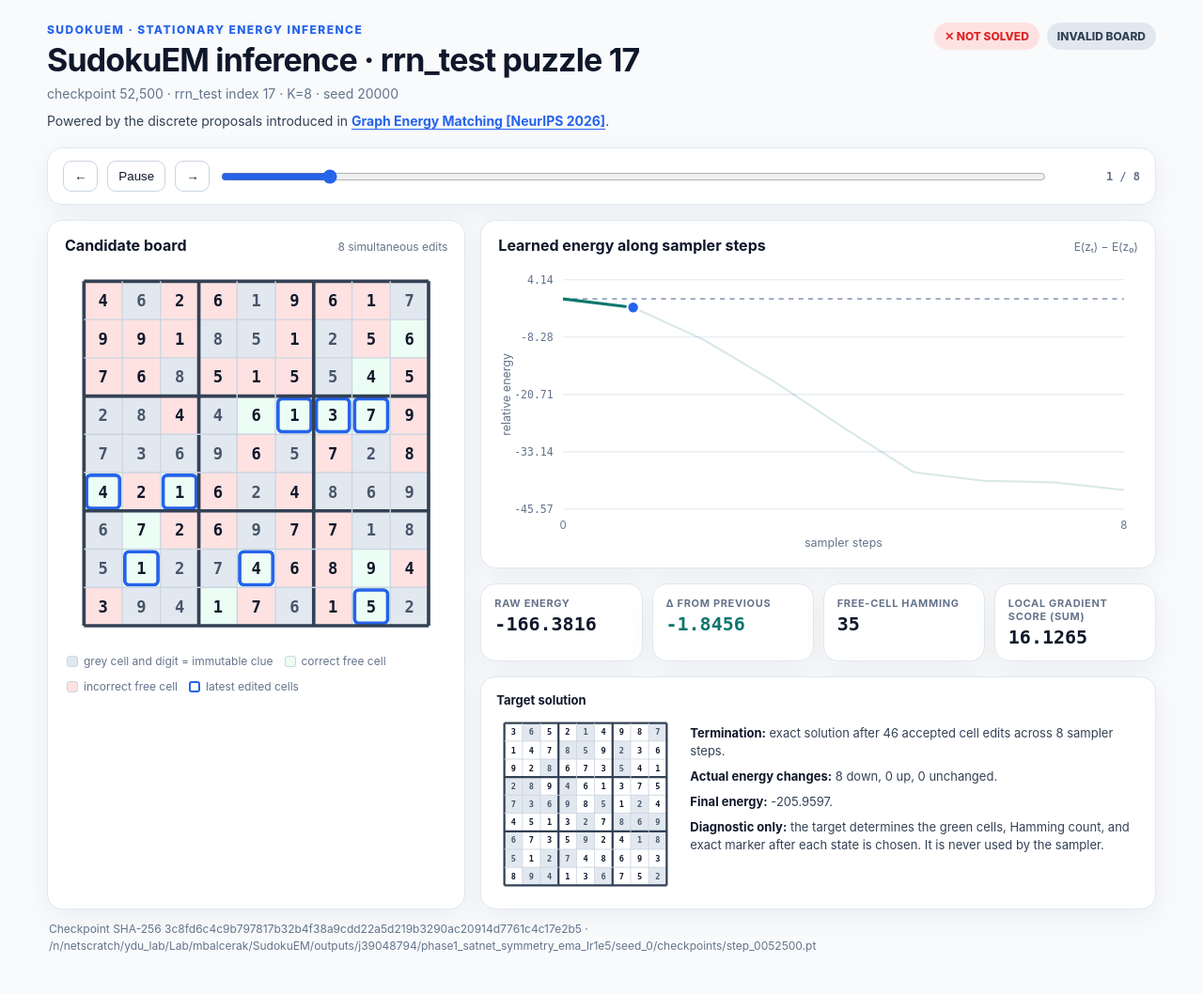
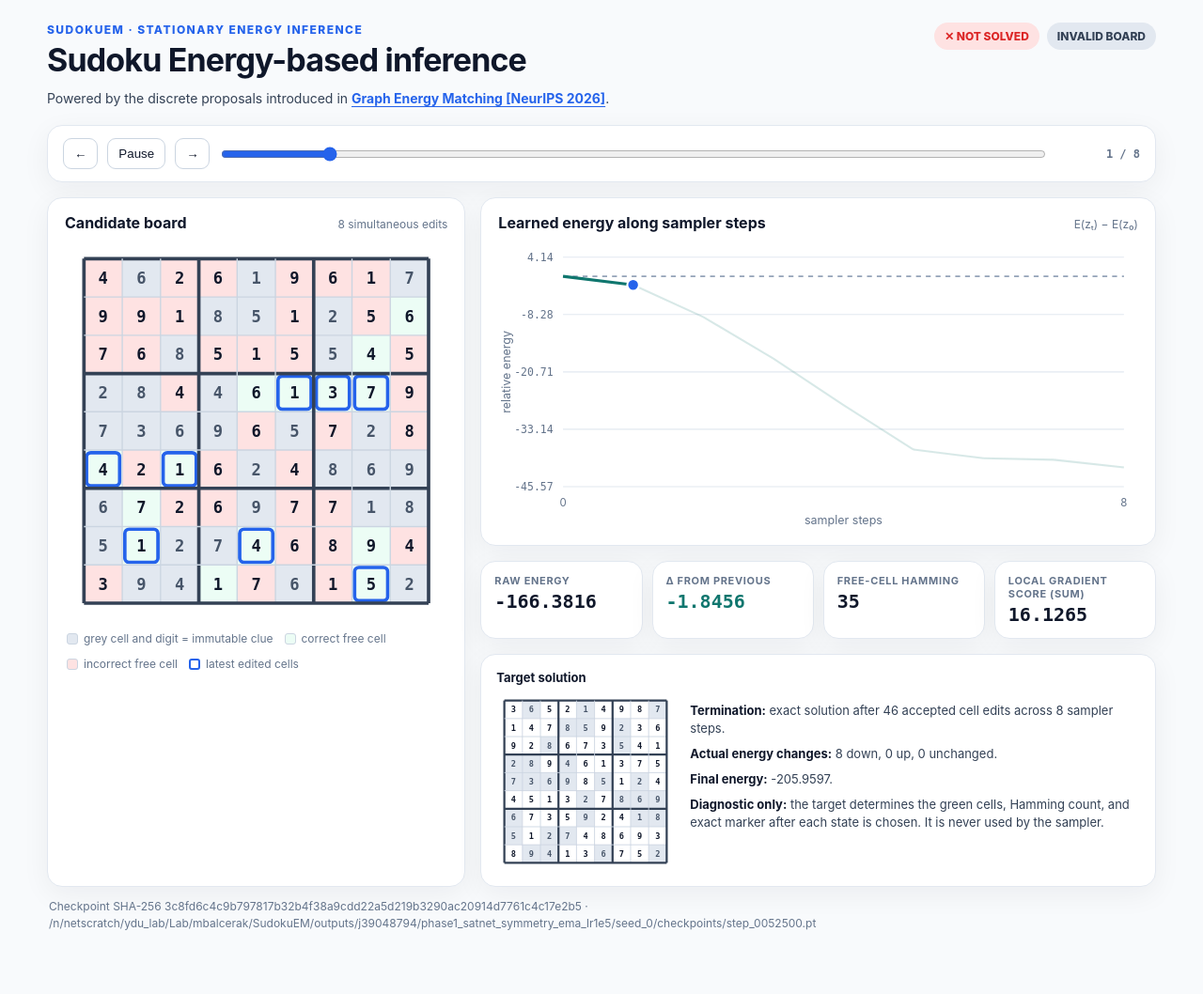
Before and after one commit to m1balcerak/m1balcerak.github.io, a Jekyll site: the page assets/sudoku/index.html, which Jekyll copies as it is, in a window 1280 px wide. Shown: the whole page at 94% size. Built offline with Jekyll 4.4.1, drawn with Linux system fonts in a browser that asks for light colours; after the commit the page ends 1034 px from its top, so only the background shows below that.

Commit message:
Simplify Sudoku demo heading

```diff
--- a/assets/sudoku/index.html
+++ b/assets/sudoku/index.html
@@ -3,7 +3,7 @@
 <head>
   <meta charset="utf-8">
   <meta name="viewport" content="width=device-width, initial-scale=1">
-  <title>SudokuEM inference · rrn_test puzzle 17</title>
+  <title>Sudoku Energy-based inference</title>
   <style>
     :root {
       color-scheme: light;
@@ -32,7 +32,6 @@
     header { display: flex; justify-content: space-between; align-items: flex-start; gap: 24px; margin-bottom: 18px; }
     .eyebrow { margin: 0 0 4px; color: var(--blue); font-size: 12px; font-weight: 800; letter-spacing: .12em; text-transform: uppercase; }
     h1 { margin: 0; font-size: clamp(22px, 3vw, 34px); letter-spacing: -.025em; }
-    .subtitle { margin: 7px 0 0; color: var(--muted); font-size: 14px; }
     .attribution { margin: 10px 0 0; max-width: 70ch; color: #334155; font-size: 14px; line-height: 1.5; }
     .attribution a { color: var(--blue); font-weight: 700; text-underline-offset: 3px; }
     .badges { display: flex; flex-wrap: wrap; justify-content: flex-end; gap: 8px; }
@@ -87,8 +86,7 @@
   <header>
     <div>
       <p class="eyebrow">SudokuEM · stationary energy inference</p>
-      <h1 id="title"></h1>
-      <p class="subtitle" id="subtitle"></p>
+      <h1 id="title">Sudoku Energy-based inference</h1>
       <p class="attribution">Powered by the discrete proposals introduced in <a href="/graph-energy-matching/">Graph Energy Matching [NeurIPS 2026]</a>.</p>
     </div>
     <div class="badges">
@@ -359,11 +357,6 @@
     if (playing) scheduleNextFrame();
   }
 
-  document.getElementById("title").textContent = trace.title;
-  const kLabel = trace.sampler.edits_per_step > 1
-    ? ` · K=${trace.sampler.edits_per_step}`
-    : "";
-  document.getElementById("subtitle").textContent = `checkpoint ${trace.checkpoint.training_step.toLocaleString()} · ${trace.dataset} index ${trace.dataset_index}${kLabel} · seed ${trace.seed}`;
   document.getElementById("scrubber").max = String(frames.length - 1);
   document.getElementById("scrubber").addEventListener("input", event => { setPlaying(false); render(Number(event.target.value)); });
   document.getElementById("prev").addEventListener("click", () => { setPlaying(false); render(frameIndex - 1); });
```
Also changed, not shown: assets/sudokuem/rrn-test-17-checkpoint-52500-k8.html (+2 -9 lines).
